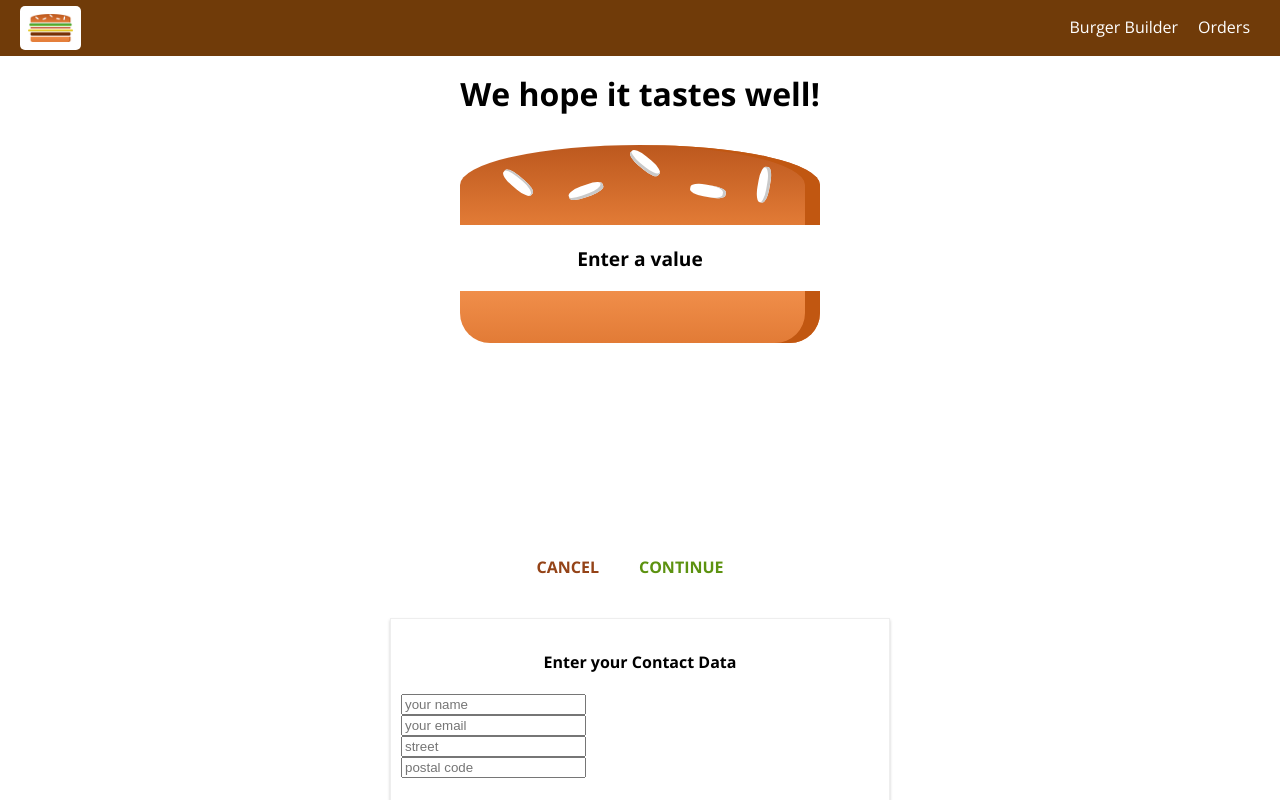
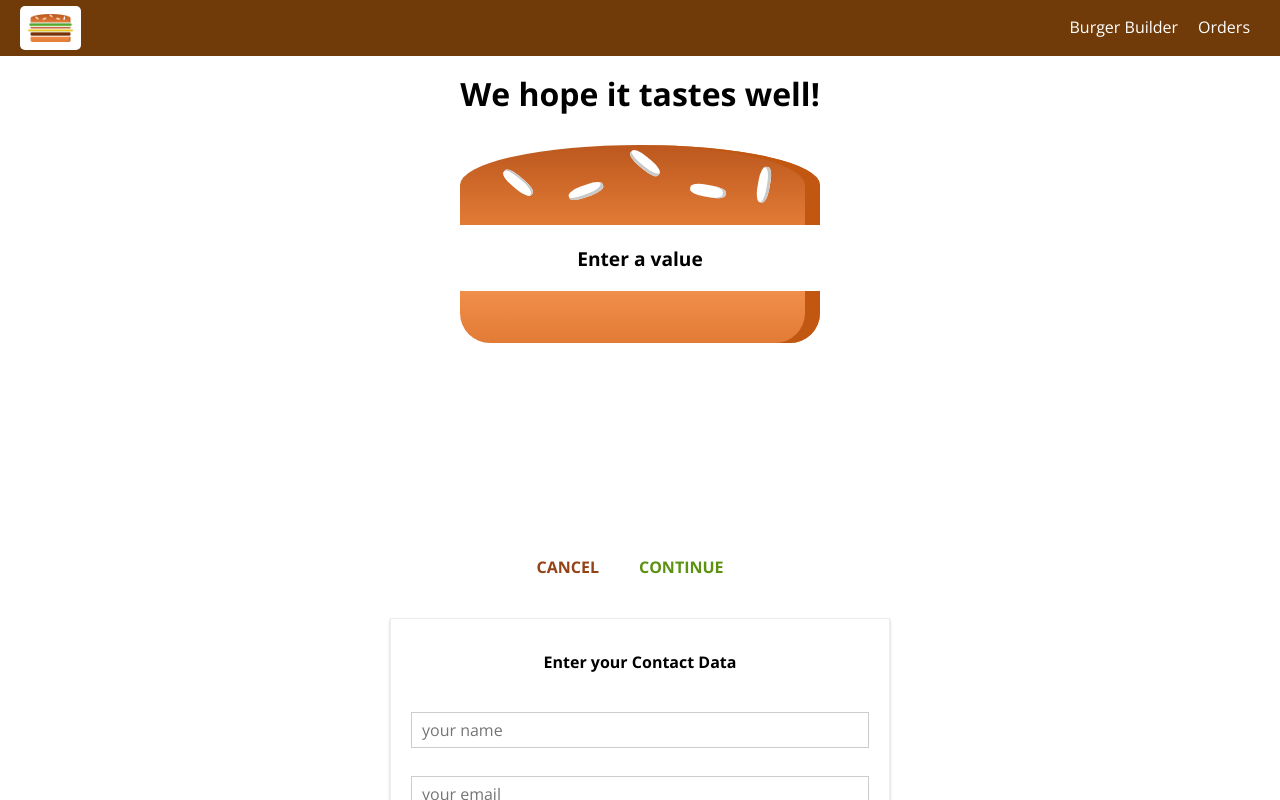
Before and after one commit to clarklindev/react-maximilianschwarzmuller-udemy-react, a React app in the folder burger-basics--01-project-setup/: page /checkout in a window 1280 px wide. Both pictures are taken after a click on the button "CONTINUE". Shown: the top 800 px of the page. Built offline with nearby package versions, Linux system fonts and the light colour scheme.

Commit message:
03. Creating a Custom Dynamic Input Component.mp4

```diff
--- /dev/null
+++ b/burger-basics--01-project-setup/src/components/UI/Input/Input.css
@@ -0,0 +1,27 @@
+.Input {
+	width: 100%;
+	padding: 10px;
+	box-sizing: border-box;
+}
+
+.Label {
+	font-weight: bold;
+	display: block;
+	margin-bottom: 8px;
+}
+
+.InputElement {
+	outline: none;
+	border: 1px solid #ccc;
+	background-color: white;
+	font: inherit;
+	padding: 6px 10px;
+	display: block;
+	width: 100%;
+	box-sizing: border-box;
+}
+
+.InputElement:focus {
+	outline: none;
+	background-color: #ccc;
+}
--- /dev/null
+++ b/burger-basics--01-project-setup/src/components/UI/Input/Input.js
@@ -0,0 +1,27 @@
+import React from 'react';
+import classes from './Input.css';
+
+const input = props => {
+	let inputElement = null;
+
+	switch (props.inputtype) {
+		case 'input':
+			inputElement = <input className={classes.InputElement} {...props} />;
+			break;
+		case 'inputarea':
+			inputElement = <textarea className={classes.InputElement} {...props} />;
+			break;
+		// dropdown, select
+		default:
+			inputElement = <input className={classes.InputElement} {...props} />;
+	}
+
+	return (
+		<div className={classes.Input}>
+			<label className={classes.Label}>{props.label}</label>
+			{inputElement}
+		</div>
+	);
+};
+
+export default input;
--- a/burger-basics--01-project-setup/src/containers/Checkout/ContactData/ContactData.js
+++ b/burger-basics--01-project-setup/src/containers/Checkout/ContactData/ContactData.js
@@ -3,6 +3,7 @@ import Button from '../../../components/UI/Button/Button';
 import classes from './ContactData.module.css';
 import axios from '../../../axios-orders';
 import Spinner from '../../../components/UI/Spinner/Spinner';
+import Input from '../../../components/UI/Input/Input';
 
 class ContactData extends Component {
 	state = {
@@ -44,26 +45,26 @@ class ContactData extends Component {
 	render() {
 		let form = (
 			<form>
-				<input
-					className={classes.Input}
+				<Input
+					inputtype="input"
 					type="text"
 					name="name"
 					placeholder="your name"
 				/>
-				<input
-					className={classes.Input}
+				<Input
+					inputtype="input"
 					type="email"
 					name="email"
 					placeholder="your email"
 				/>
-				<input
-					className={classes.Input}
+				<Input
+					inputtype="input"
 					type="text"
 					name="street"
 					placeholder="street"
 				/>
-				<input
-					className={classes.Input}
+				<Input
+					inputtype="input"
 					type="text"
 					name="postal"
 					placeholder="postal code"
--- a/burger-basics--01-project-setup/src/containers/Checkout/ContactData/ContactData.module.css
+++ b/burger-basics--01-project-setup/src/containers/Checkout/ContactData/ContactData.module.css
@@ -8,11 +8,6 @@
 	box-sizing: border-box;
 }
 
-.Input {
-	display: block;
-	/* margin: 0 auto; */
-}
-
 @media (min-width: 600px) {
 	.ContactData {
 		width: 500px;
```
